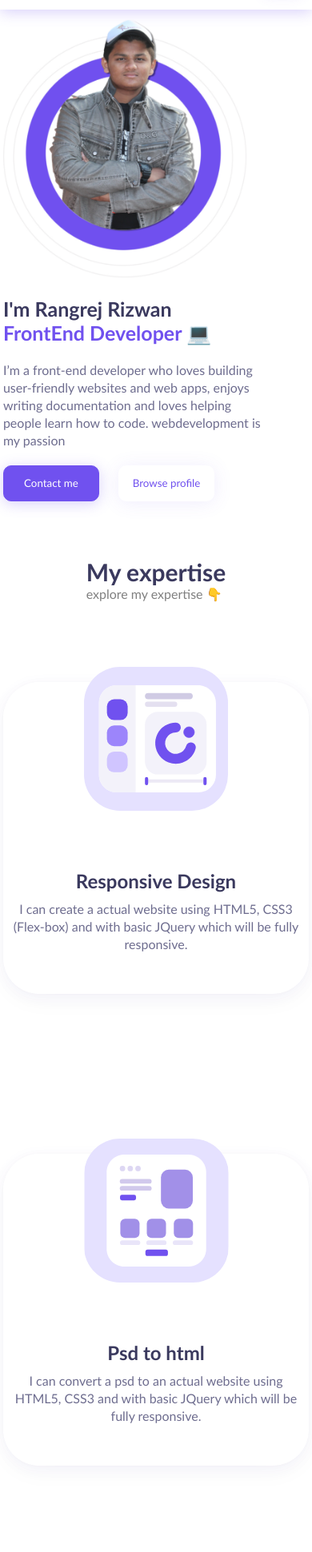
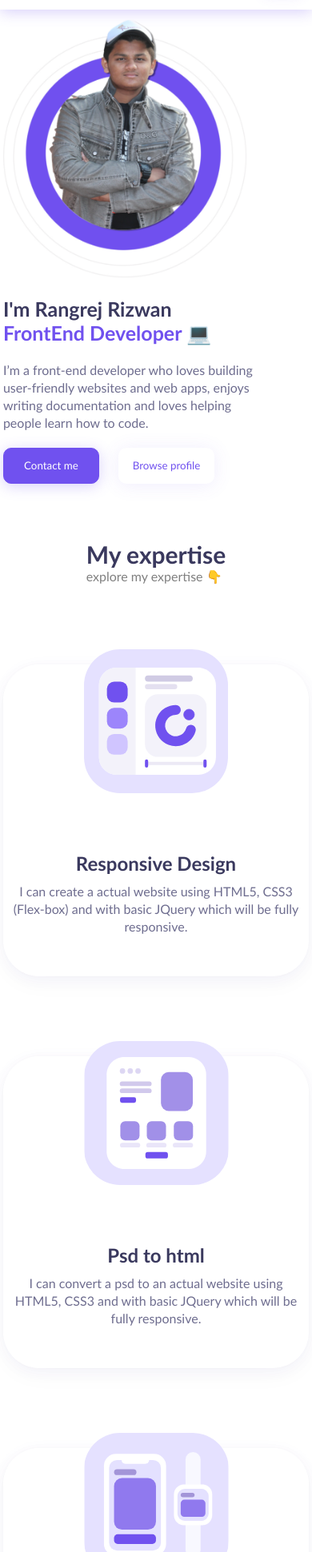
Before and after one commit to WebDevRizwan/webdevrizwan.github.io, a plain HTML site: page index.html in a window 390 px wide. Shown: the part 59-2000 px from the top of the page at 80% size. Drawn offline with nearby package versions, Linux system fonts and the light colour scheme.

Commit message:
this is final
final

```diff
--- a/CSS/style.css
+++ b/CSS/style.css
@@ -748,7 +748,7 @@ nav {
     }
     .main {
         width: 100%;
-        margin-bottom: 200px;
+        margin-bottom: 100px;
     }
 
 
--- a/index.html
+++ b/index.html
@@ -37,7 +37,7 @@
     <section class="banner inner">
         <div class="banner-txt">
                 <h1>I'm Rangrej Rizwan <br> <span class="light">FrontEnd Developer 💻</span></h1>
-                <p>I’m a front-end developer who loves building user-friendly websites and web apps, enjoys writing documentation and loves helping people learn how to code. webdevelopment is my passion</p>
+                <p>I’m a front-end developer who loves building user-friendly websites and web apps, enjoys writing documentation and loves helping people learn how to code.</p>
                 <a href="https://api.whatsapp.com/send?phone=9574175953" target="blank"><button class="btn">Contact me</button></a>
                 <button class="btn profile"> Browse profile
                 </button>
```
